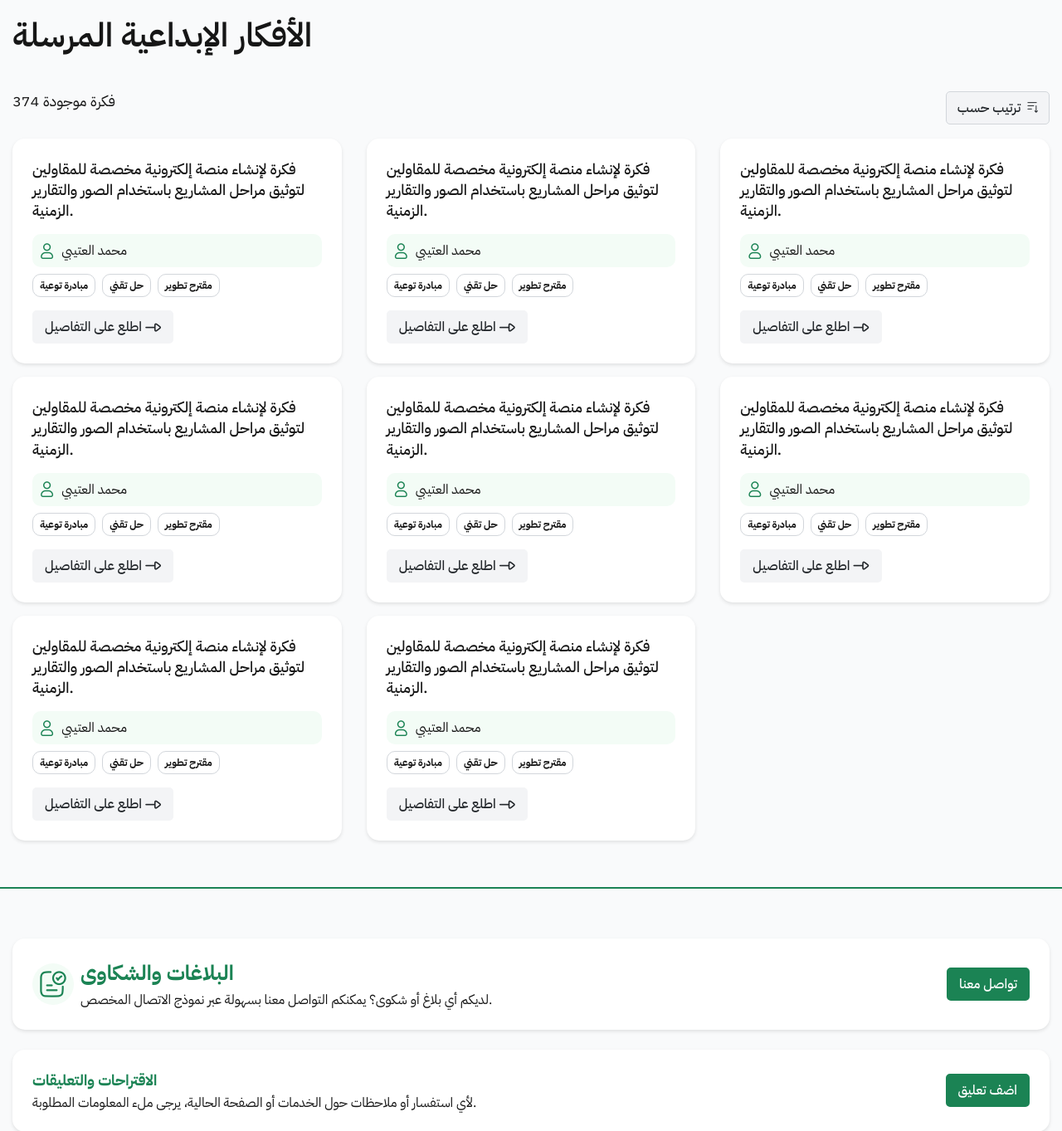
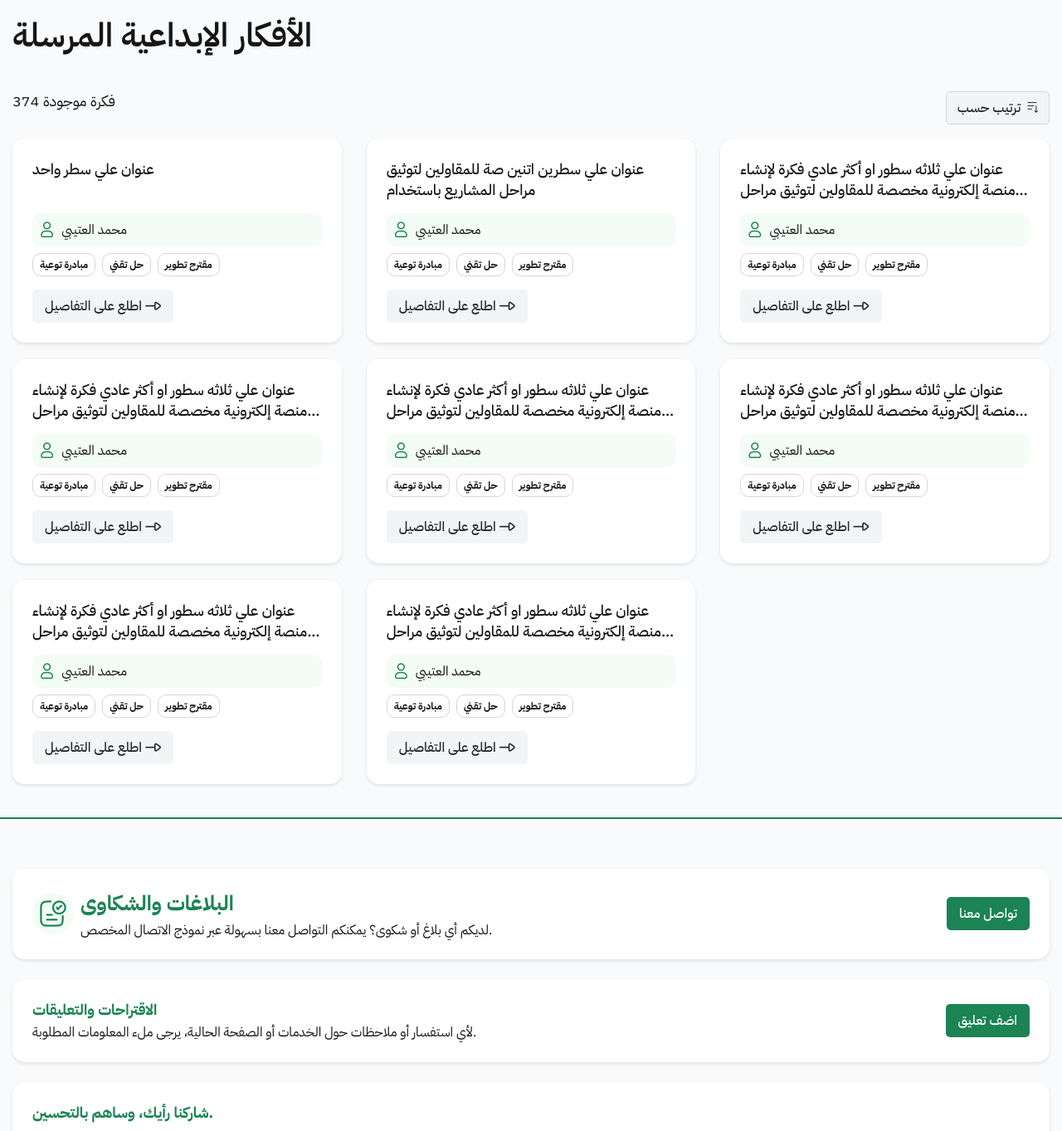
Before and after one commit to waleedo0o7/manarat, a PHP site: page /ideas-list.php in a window 1280 px wide. Shown: the part 265-1628 px from the top of the page at 83% size. Run offline with PHP 8.4, Linux system fonts and the light colour scheme; some libraries are stand-ins or nearby versions; some web fonts are replaced.

Commit message:
finish all tasks #2

```diff
--- a/assets/css/_shared.scss
+++ b/assets/css/_shared.scss
@@ -183,6 +183,8 @@ h6,
 .inner-content {
     padding-top: 20px;
     padding-bottom: 40px;
+    z-index: 3;
+    position: relative;
 
     @media all and (max-width : $breakpoint-xl) {
         padding-top: 30px;
@@ -883,8 +885,8 @@ h6,
 
 }
 
-.ideas-wrapper {
-    .row.custom-row {
+
+.flex-row-stretched {
     display: flex;
     flex-direction: row;
     justify-content: flex-start;
@@ -893,7 +895,7 @@ h6,
     row-gap: 20px;
 
 }
-}
+
 
 
 
--- a/assets/js/custom.js
+++ b/assets/js/custom.js
@@ -354,3 +354,38 @@ $(document).ready(function () {
         return false;
     });
 });
+
+
+
+
+
+
+
+
+
+
+$(document).on('click', '.icon-copy-2', function () {
+    var text = $(this).closest('.contact-card').find('.text-to-copy').html().trim();
+
+    navigator.clipboard.writeText(text).then(function () {
+        const $msg = $('<p>content copied</p>').css({
+            position: 'fixed',
+            top: '20px',
+            left: '50%',
+            transform: 'translateX(-50%)',
+            background: '#222',
+            color: '#fff',
+            padding: '8px 16px',
+            borderRadius: '4px',
+            zIndex: 9999,
+            margin: 0
+        });
+        $('body').append($msg);
+        setTimeout(function () {
+            $msg.fadeOut(400, function () {
+                $(this).remove();
+            });
+        }, 3000);
+    });
+
+});
--- a/contact-us.php
+++ b/contact-us.php
@@ -128,11 +128,11 @@
                                 <div class="start">
                                     <i class="icon icon-phone color-primary icon-lg"></i>
                                 </div>
-                                <div class="end">
+                                <div class="end contact-card">
                                     <p class="font-medium m-0"> رقم الجوال </p>
                                     <div class="flax-start color-primary">
-                                        <a href="tel:9200343222" class="d-inline-flex">9200343222</a>
-                                        <i class="icon icon-copy-2"></i>
+                                        <a href="tel:9200343222" class="d-inline-flex text-to-copy">9200343222</a>
+                                        <i class="icon icon-copy-2 cursor-pointer"></i>
                                     </div>
                                 </div>
                             </div>
--- a/homepage.php
+++ b/homepage.php
@@ -33,7 +33,7 @@
                 <p class="lead"> معايير ومقاييس الافكار الإبداعية التي نستقبلها التي تدعم الإبتكار او تعزز كفاءة التشغيل </p>
             </div>
 
-            <div class="row custom-row">
+            <div class="row flex-row-stretched">
 
                 <div class="col-lg-4">
 
@@ -53,7 +53,7 @@
                             <i class="icon icon-lg icon-wrench color-primary"></i>
                         </div>
                         <h5 class="bold mb-2"> مقترحات التطوير</h5>
-                        <p class="lead color-gray m-0"> أفكار تدعم الاستدامة وزيادة الكفاءة أفكار تدعم الاستدامة وزيادة الكفاءة أفكار تدعم الاستدامة وزيادة الكفاءة </p>
+                        <p class="lead color-gray m-0"> أفكار تدعم الاستدامة وزيادة الكفاءة أفكار تدعم الاستدامة وزيادة الكفاءة أفكار تدعم الاستدامة وزيادة الكفاءة  أفكار تدعم الاستدامة وزيادة الكفاءة  أفكار تدعم الاستدامة وزيادة الكفاءة </p>
                     </div>
                 </div>
 
--- a/ideas-list.php
+++ b/ideas-list.php
@@ -44,15 +44,36 @@
 
             </div>
 
-            <div class="row">
+            <div class="row flex-row-stretched">
 
                 <?php foreach (range(0, 7) as $i) { ?>
 
                     <div class="col-lg-4">
 
-                        <div class="card text-start no-border base-box-shadow flex-start justify-content-start align-items-start p-4 mb-3">
+                        <div class="card text-start no-border base-box-shadow flex-start justify-content-between align-items-start p-4 h-100">
 
-                            <h6 class="font-medium mb-3"> فكرة لإنشاء منصة إلكترونية مخصصة للمقاولين لتوثيق مراحل المشاريع باستخدام الصور والتقارير الزمنية. </h6>
+                            <div class="start w-100">
+
+                                <h6 class="font-medium mb-3 show-lines-2 h-50px">
+
+                                    <?php
+
+
+                                    if ($i  ==  0) {
+                                        echo '   عنوان علي سطر واحد  ';
+                                    } elseif ($i  ==  1) {
+                                        echo ' عنوان علي سطرين اتنين صة للمقاولين لتوثيق مراحل المشاريع باستخدام ';
+                                    } else {
+                                        echo ' عنوان علي ثلاثه سطور او أكثر عادي فكرة لإنشاء منصة إلكترونية مخصصة للمقاولين لتوثيق مراحل المشاريع باستخدام الصور مراحل المشاريع باستخدام الصور مراحل المشاريع باستخدام الصور';
+                                    }
+
+
+
+
+
+
+                                    ?>
+                                </h6>
 
                                 <div class="w-100 flex-start bg-primary-faded p-2 base-border-radius mb-2 gap-2">
                                     <i class="icon icon-lg icon-user color-primary"></i>
@@ -64,11 +85,14 @@
                                     <span class="py-1 px-2 base-border-radius me-2 base-border small bold"> حل تقني </span>
                                     <span class="py-1 px-2 base-border-radius me-2 base-border small bold"> مقترح تطوير </span>
                                 </div>
+                            </div>
 
+                            <div class="end w-100">
                                 <a href="#" class="btn btn-light flex-center gap-1">
                                     <span> اطلع على التفاصيل </span>
                                     <i class="icon icon-lg icon-arrow-right"></i>
                                 </a>
+                            </div>
 
                         </div> <!-- card -->
 
```
Also changed, not shown: assets/css/style-ltr.min.css, assets/css/style-rtl.min.css, 2 other files. Lines whose indentation alone changed are shown as unchanged.
